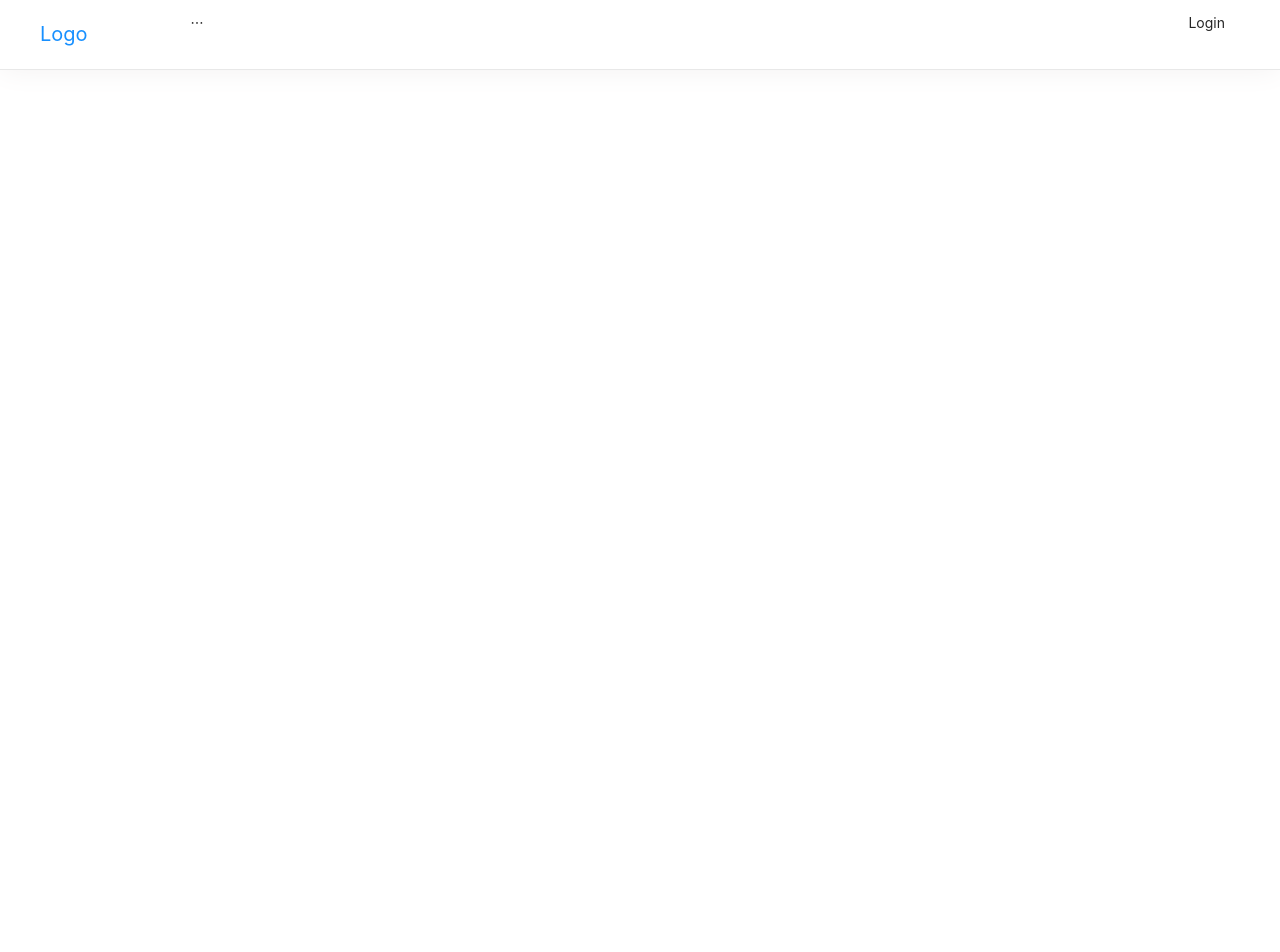
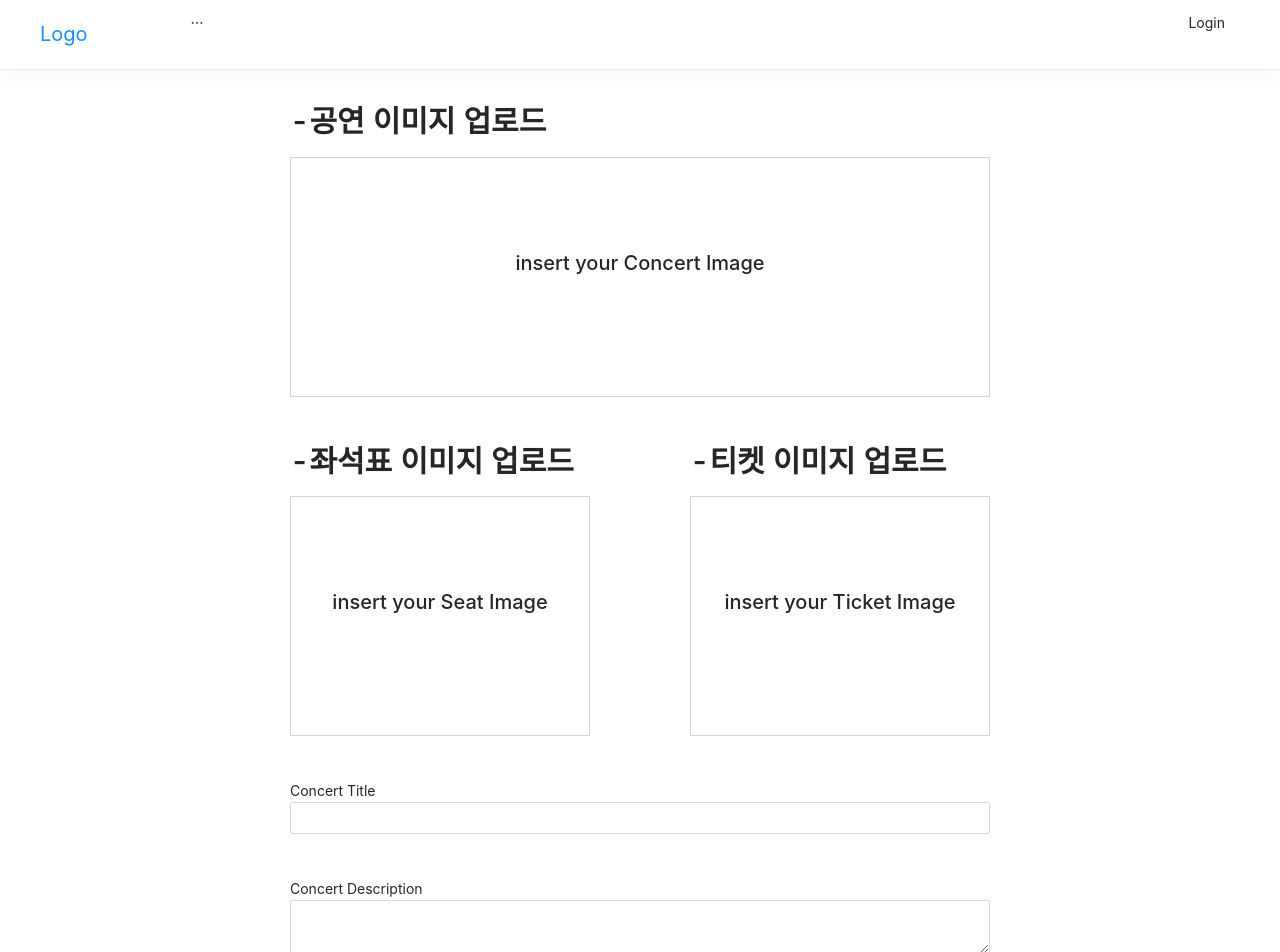
Before and after one commit to ThreeRang/BTS, a React (Create React App) app in the folder client/: page /upload in a window 1280 px wide. Before the commit this address had no page. Shown: the top 952 px of the page. Before the commit the page ends 800 px from the top, so only its background shows below. Built offline with nearby package versions, Linux system fonts and the light colour scheme.

Commit message:
[feat] ConcertUploadPage 추가

```diff
--- a/client/package.json
+++ b/client/package.json
@@ -8,6 +8,7 @@
     "mongoose": "^6.3.3",
     "react": "^17.0.2",
     "react-dom": "^17.0.2",
+    "react-dropzone": "^14.2.1",
     "react-router-dom": "^6.3.0",
     "react-scripts": "3.2.0",
     "web3": "^1.6.1"
--- a/client/src/components/App.js
+++ b/client/src/components/App.js
@@ -8,6 +8,7 @@ import {
 import NavBar from "./views/NavBar/NavBar.js"
 import Profile from "./views/Users/Profile.js"
 import MainPage from "./views/MainPage/MainPage.js"
+import ConcertUploadPage from "./views/ConcertUploadPage/ConcertUploadPage.js"
 
 //import "./App.css";
 
@@ -19,6 +20,7 @@ const App = () =>{
         <Routes>
           {/* <Route path="/" element={<Home />} /> */}
           <Route path={"/"} element ={<MainPage />}></Route>
+          <Route path={"/upload"} element={<ConcertUploadPage />}></Route>
           <Route path={"/users/Profile/:userAccount"} element = {<Profile />}></Route>
         </Routes>
       </div>
--- /dev/null
+++ b/client/src/components/views/ConcertUploadPage/ConcertUploadPage.js
@@ -0,0 +1,151 @@
+import React, { useState } from 'react';
+import { Typography, Button, Form, message, Input} from 'antd'
+import Icon from '@ant-design/icons'
+import Dropzone from 'react-dropzone'
+//import Axios from 'axios';
+//import { useSelector } from 'react-redux';
+
+//import uploadBox from './VideoUploadPage.module.css'
+
+const { TextArea } = Input;
+const { Title } = Typography
+
+function ConcertUploadPage(props) {
+  /*Register변수 DB에 저장할 때 누가 저장했는지 저장할 변수*/
+  const [Register, setRegister] = useState("")
+  const [ConcertTitle, setConcertTitle] = useState("")
+  const [Description, setDescription] = useState("")
+  const [ConcertAddress, setConcertAddress] = useState("")
+
+  /*서버 연결 이후 저장에 필요한 local Storage에 저장될 path */
+  const [ConcertUploadPath, setConcertUploadPath] = useState("")
+  const [SeatImgPath, setSeatImgPath] = useState("")
+  const [TicketImgPath, setTicketImgPath] = useState("")
+
+  /*-------------------onChange----------------------*/
+  const onTitleChange = (e) =>{
+    setConcertTitle(e.currentTarget.value)
+  }
+
+  const onDescriptionChange = (e) =>{
+    setDescription(e.currentTarget.value)
+  }
+
+  const onConcertAddressChange = (e) =>{
+    setConcertAddress(e.currentTarget.value)
+  }
+
+  /*서버 연결 이후 구현*/
+  const onDropConcertImg = (files) =>{
+
+  }
+  const onDropSeatImg = (files) =>{
+
+  }
+  const onDropTicketImg = (files) =>{
+
+  }
+
+  const onSubmit = (e) =>{
+    e.preventDefault();
+  }
+
+  return (
+      <div style = {{ maxWidth: '700px', margin : '2rem auto'}}>
+        <Form onSubmit ={onSubmit}>
+        <Title level = {2} >-공연 이미지 업로드</Title>
+          <div style = {{display : 'center'}}>
+            <Dropzone
+                onDrop = {onDropConcertImg}
+                multiple = {false}
+                maxSize = {1000000000}
+                >
+                {({ getRootProps, getInputProps}) => (
+                    <div style = {{ width : '100%', height : '240px', border : '1px solid lightgray', textAlign : 'center'}}{...getRootProps()}>
+                    <input {...getInputProps()} />
+                    <div>
+                        <Icon type = "plus" style={{ fontSize:'3rem', marginTop : '90px'}} />
+                        <br/>
+                        <h1 style = {{ fontSize : '20px'}}> insert your Concert Image</h1>
+                    </div>
+                    </div>
+                )}
+            </Dropzone>
+          </div>
+          <br />
+          <br />
+          <div style = {{display : 'flex', justifyContent: 'space-between'}}>
+            <div>
+                <Title level = {2} >-좌석표 이미지 업로드</Title>
+                <Dropzone
+                onDrop = {onDropSeatImg}
+                multiple = {false}
+                maxSize = {1000000000}
+                >
+                {({ getRootProps, getInputProps}) => (
+                    <div style = {{ width : '300px', height : '240px', border : '1px solid lightgray', textAlign : 'center'}}{...getRootProps()}>
+                    <input {...getInputProps()} />
+                    <div>
+                        <Icon type = "plus" style={{ fontSize:'3rem', marginTop : '90px'}} />
+                        <br/>
+                        <h1 style = {{ fontSize : '20px'}}> insert your Seat Image</h1>
+                    </div>
+                    </div>
+                )}
+                </Dropzone>
+            </div>
+            <div>
+                <Title level = {2} >-티켓 이미지 업로드</Title>
+                <Dropzone
+                onDrop = {onDropTicketImg}
+                multiple = {false}
+                maxSize = {1000000000}
+                >
+                {({ getRootProps, getInputProps}) => (
+                    <div style = {{ width : '300px', height : '240px', border : '1px solid lightgray', textAlign : 'center'}}{...getRootProps()}>
+                    <input {...getInputProps()} />
+
+                        <div>
+                        <Icon type = "plus" style={{ fontSize:'3rem', marginTop : '90px'}} />
+                        <br/>
+                        <h1 style = {{ fontSize : '20px'}}> insert your Ticket Image</h1>
+                        </div>
+                    </div>
+                )}
+                </Dropzone>
+            </div>
+          </div>
+        <br />
+        <br />
+        <label>Concert Title</label>
+        <Input
+          onChange = {onTitleChange}
+          value ={ConcertTitle}
+        />
+        </Form>
+        <br />
+        <br />
+        <label>Concert Description</label>
+        <TextArea
+          onChange = {onDescriptionChange}
+          value = {Description}
+          required
+        />
+        <br/>
+        <br/>
+        <label>Concert Address</label>
+        <TextArea
+          onChange = {onConcertAddressChange}
+          value = {ConcertAddress}
+          required
+        />
+        <br/>
+        <br/>
+        <Button type="primary" size = "large" onClick = {onSubmit}>
+          submit
+        </Button>
+      </div>
+  );
+}
+
+export default ConcertUploadPage;
--- a/client/src/components/views/NavBar/Sections/RightMenu.js
+++ b/client/src/components/views/NavBar/Sections/RightMenu.js
@@ -31,7 +31,7 @@ function RightMenu(props) {
       <Menu mode={props.mode}>
         {console.log(account)}
         <Menu.Item key="create">
-          <a href="/">create</a>
+          <a href="/upload">create</a>
         </Menu.Item>
         <Menu.Item key="userData">
           <a href={`/users/Profile/${account}`}>Profile</a>
```
Also changed, not shown: 2 other files (tests, documents, lock files or other folders).
